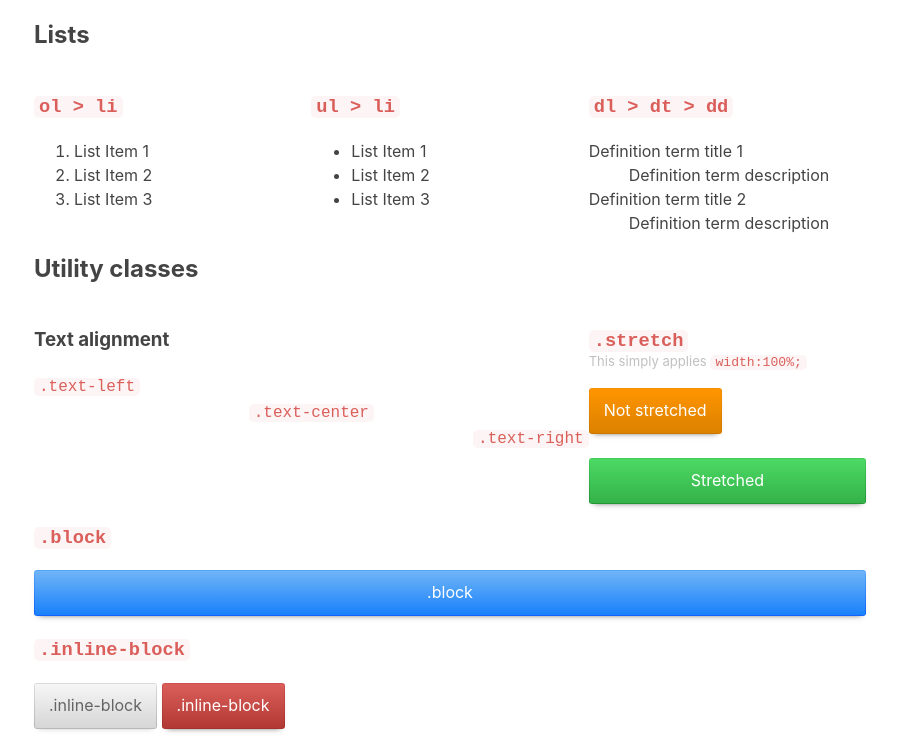
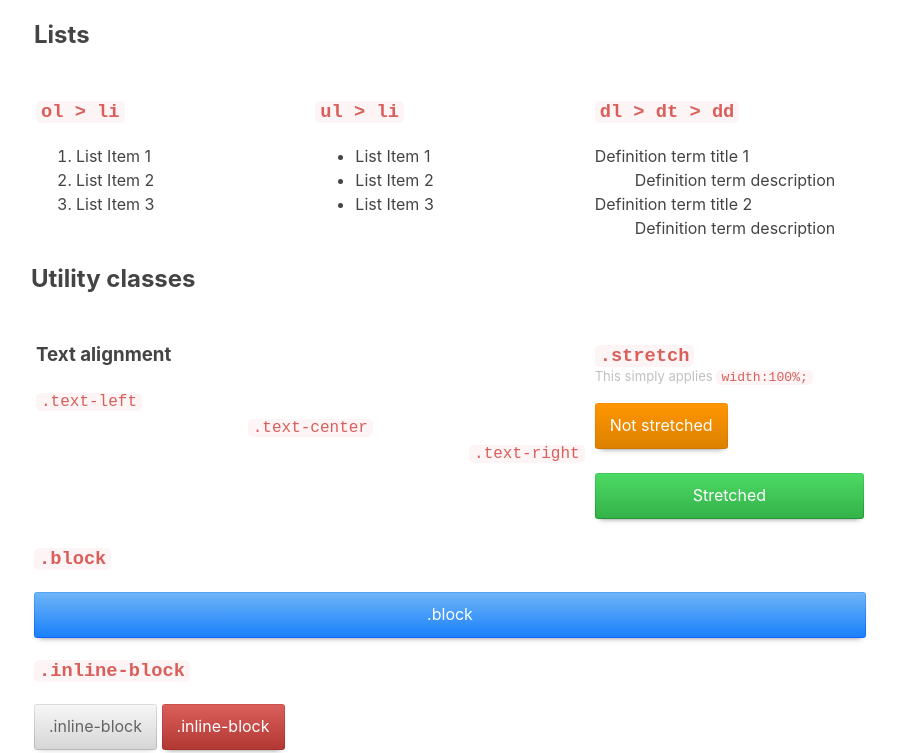
Before and after one commit to nvms/basecoat, a website: page basecoat-css/index.html in a window 1280 px wide. Shown: the part 2410-3163 px from the top of the page, without its empty margins (286-1183 px from the left). Drawn offline with nearby package versions, Linux system fonts and the light colour scheme; files that its build step writes are made by us from their sources.

Commit message:
added utilgrid - will move to _demo.scss eventually

```diff
--- a/basecoat-css/sass/basecoat.scss
+++ b/basecoat-css/sass/basecoat.scss
@@ -66,6 +66,17 @@ code {
     color: #fff;
   }
 }
+
+.utilgrid {
+  margin: 15px -3px 20px;
+  & [class*="col-"] {
+    // text-align: center;
+    padding: 5px;
+    // background-color: #fff;
+    // border: 3px solid white;
+    // color: #fff;
+  }
+}
 .grid-pad-col-20 {
   & > [class*="col-"] {
     padding: 1em;
```
